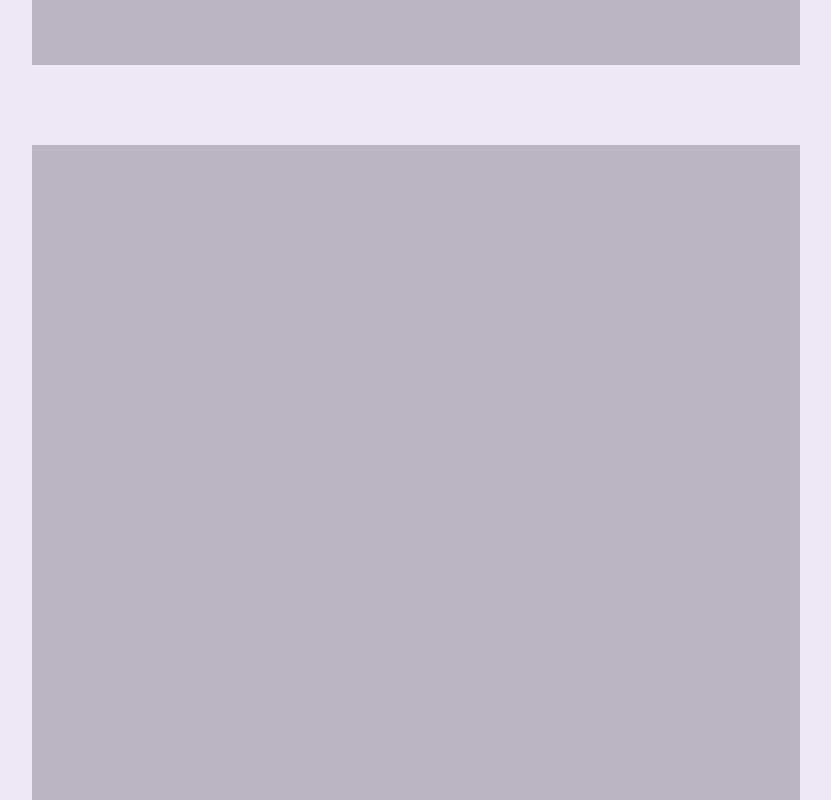
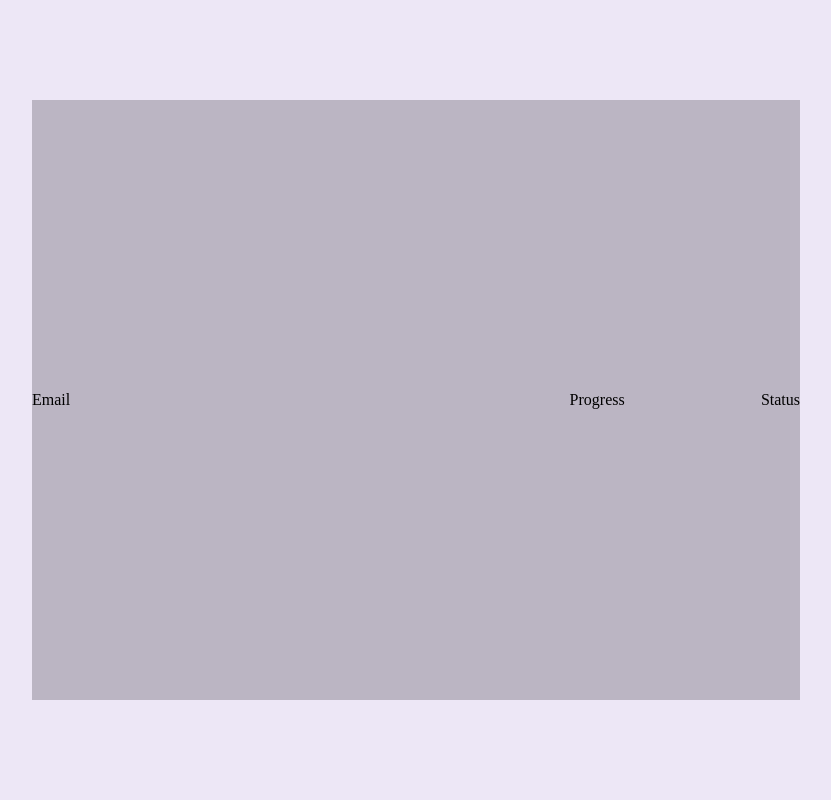
Before and after one commit to MoonHayden/Vling-Project, a Next.js app in the folder Frontend/: page /labeler/_components/LabelTitle in a window 1280 px wide. Before the commit this address had no page. Shown: the whole page, without its empty margins (224-1055 px from the left). Built offline with nearby package versions, Linux system fonts and the light colour scheme.

Commit message:
Add : 라벨러 전체목록 구현

```diff
--- a/Frontend/components/Layout.js
+++ b/Frontend/components/Layout.js
@@ -1,14 +1,10 @@
 import styled from 'styled-components';
-import NavBar from './NavBar';
 
 export default function Layout({ children }) {
   return (
     <>
       <MainWrap>
-        <NavBar />
-        <SubWrap>
-          <InnerWrap></InnerWrap>
-        </SubWrap>
+        <SubWrap>{children}</SubWrap>
       </MainWrap>
     </>
   );
@@ -20,20 +16,15 @@ const MainWrap = styled.div`
   display: flex;
   flex-direction: column;
   align-items: center;
+  justify-content: center;
   background-color: #ede7f6;
 `;
 
 const SubWrap = styled.div`
   width: 60%;
-  height: 50rem;
+  height: 75%;
   display: flex;
   justify-content: center;
   align-items: center;
   background-color: #bbb5c3;
 `;
-
-const InnerWrap = styled.div`
-  width: 90%;
-  height: 90%;
-  padding: 1rem;
-`;
--- a/Frontend/components/NavBar.js
+++ /dev/null
@@ -1,12 +0,0 @@
-import styled from 'styled-components';
-
-export default function NavBar() {
-  return <NavWrap></NavWrap>;
-}
-
-const NavWrap = styled.div`
-  width: 60%;
-  height: 5rem;
-  background-color: #bbb5c3;
-  margin-bottom: 5rem;
-`;
--- /dev/null
+++ b/Frontend/components/apollo-client.js
@@ -0,0 +1,8 @@
+import { ApolloClient, InMemoryCache } from '@apollo/client';
+
+const client = new ApolloClient({
+  uri: 'http://192.168.0.217:4000/graphql',
+  cache: new InMemoryCache(),
+});
+
+export default client;
--- a/Frontend/next.config.js
+++ b/Frontend/next.config.js
@@ -2,6 +2,6 @@
 const nextConfig = {
   reactStrictMode: true,
   swcMinify: true,
-}
+};
 
-module.exports = nextConfig
+module.exports = nextConfig;
--- a/Frontend/pages/_app.js
+++ b/Frontend/pages/_app.js
@@ -1,14 +1,18 @@
 import GlobalStyle from '../styles/GlobalStyle';
 import variables from '../styles/variables';
 import Layout from '../components/Layout';
+import { ApolloProvider } from '@apollo/client';
+import client from '../components/apollo-client';
 
 function MyApp({ Component, pageProps }) {
   return (
     <>
-      <GlobalStyle />
-      <Layout>
-        <Component {...pageProps} />
-      </Layout>
+      <ApolloProvider client={client}>
+        <GlobalStyle />
+        <Layout>
+          <Component {...pageProps} />
+        </Layout>
+      </ApolloProvider>
     </>
   );
 }
--- /dev/null
+++ b/Frontend/pages/labeler/_components/LabelTitle.js
@@ -0,0 +1,30 @@
+import React from 'react';
+import styled from 'styled-components';
+
+const LabelTitle = () => {
+  return (
+    <Wrap>
+      <div>Email</div>
+      <SubWrap>
+        <div>Progress</div>
+        <div>Status</div>
+      </SubWrap>
+    </Wrap>
+  );
+};
+
+export default LabelTitle;
+
+const Wrap = styled.div`
+  display: flex;
+  width: 100%;
+  height: 3rem;
+  align-items: center;
+  justify-content: space-between;
+`;
+
+const SubWrap = styled.div`
+  display: flex;
+  justify-content: space-between;
+  width: 30%;
+`;
```
Also changed, not shown: Frontend/pages/index.js (+1 -63 lines), Frontend/pages/labeler/[labelerId].js (added, +8 -0 lines), Frontend/pages/labeler/_components/LabelerInfo.js (added, +44 -0 lines), Frontend/pages/labeler/_components/LabelerList.js (added, +14 -0 lines), Frontend/pages/labeler/index.js (added, +50 -0 lines), 1 other file (tests, documents, lock files or other folders).
